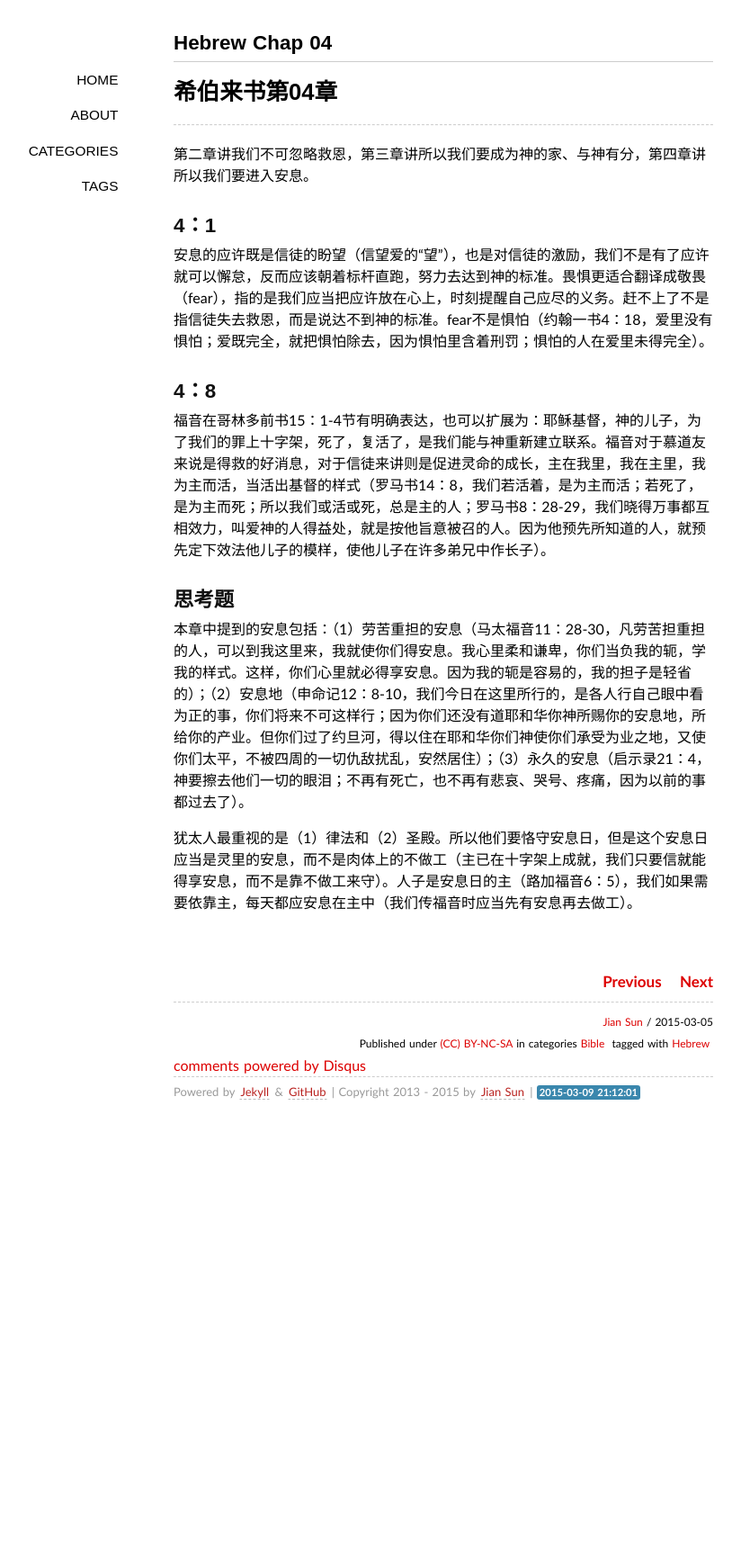
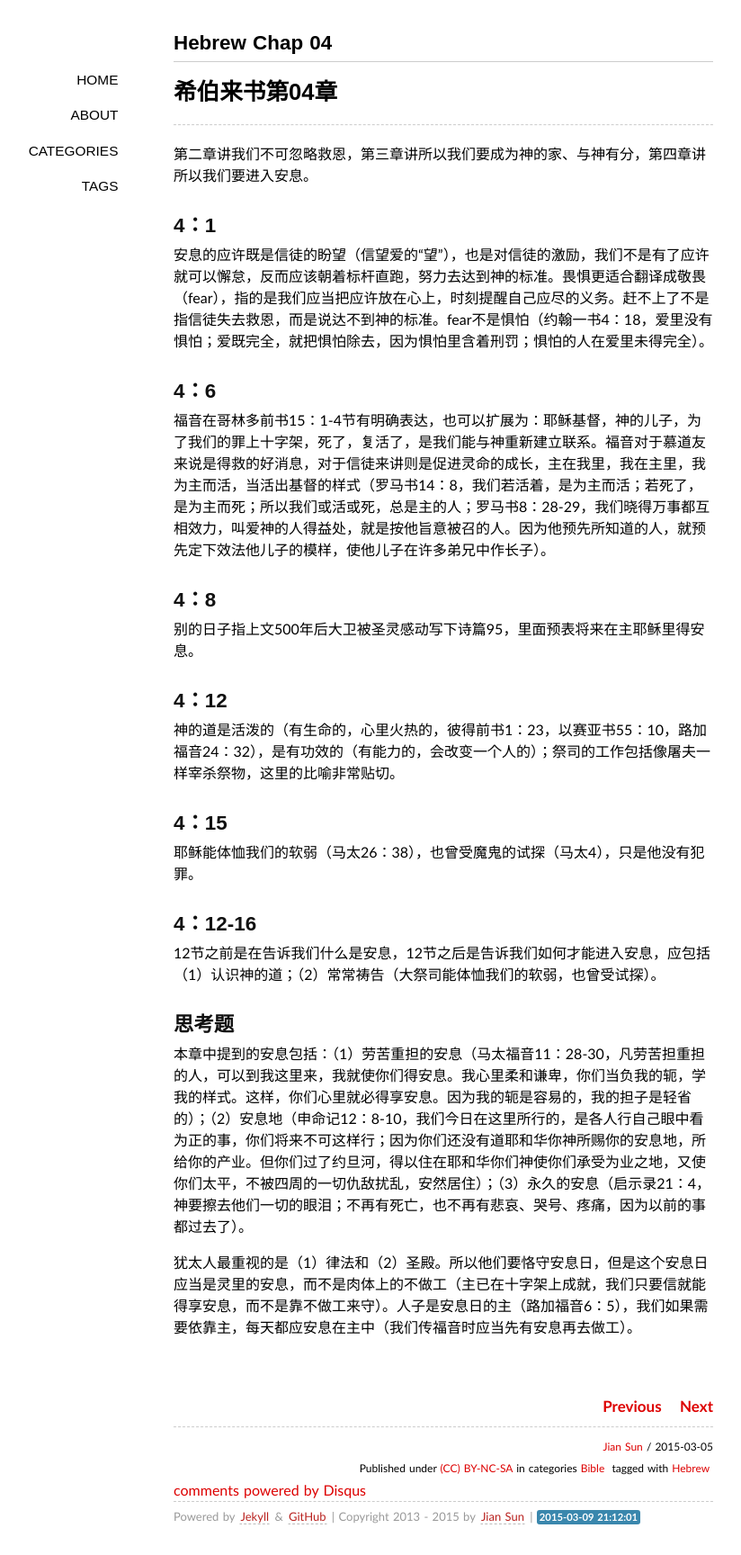
Before and after one commit to sjsprecious/sjsprecious.github.io, a Jekyll site: the page built from _posts/2015-03-05-HEBREW-CHAP-04.md, in a window 1280 px wide. Shown: the whole page at 90% size, without its empty margins (147-971 px from the left). Built offline with Jekyll 4.4.1, drawn with Linux system fonts in a browser that asks for light colours; some web fonts are replaced; comment, search, counter and statistics services are not loaded; before the commit the page ends 1256 px from its top, so only the background shows below that.

Commit message:
chap 04 change

```diff
--- a/_posts/2015-03-05-HEBREW-CHAP-04.md
+++ b/_posts/2015-03-05-HEBREW-CHAP-04.md
@@ -17,9 +17,25 @@ tags:
 
 安息的应许既是信徒的盼望（信望爱的“望”），也是对信徒的激励，我们不是有了应许就可以懈怠，反而应该朝着标杆直跑，努力去达到神的标准。畏惧更适合翻译成敬畏（fear），指的是我们应当把应许放在心上，时刻提醒自己应尽的义务。赶不上了不是指信徒失去救恩，而是说达不到神的标准。fear不是惧怕（约翰一书4：18，爱里没有惧怕；爱既完全，就把惧怕除去，因为惧怕里含着刑罚；惧怕的人在爱里未得完全）。<br><br>
 
+## 4：6<br>
+
+福音在哥林多前书15：1-4节有明确表达，也可以扩展为：耶稣基督，神的儿子，为了我们的罪上十字架，死了，复活了，是我们能与神重新建立联系。福音对于慕道友来说是得救的好消息，对于信徒来讲则是促进灵命的成长，主在我里，我在主里，我为主而活，当活出基督的样式（罗马书14：8，我们若活着，是为主而活；若死了，是为主而死；所以我们或活或死，总是主的人；罗马书8：28-29，我们晓得万事都互相效力，叫爱神的人得益处，就是按他旨意被召的人。因为他预先所知道的人，就预先定下效法他儿子的模样，使他儿子在许多弟兄中作长子）。<br><br>
+
 ## 4：8<br>
 
-福音在哥林多前书15：1-4节有明确表达，也可以扩展为：耶稣基督，神的儿子，为了我们的罪上十字架，死了，复活了，是我们能与神重新建立联系。福音对于慕道友来说是得救的好消息，对于信徒来讲则是促进灵命的成长，主在我里，我在主里，我为主而活，当活出基督的样式（罗马书14：8，我们若活着，是为主而活；若死了，是为主而死；所以我们或活或死，总是主的人；罗马书8：28-29，我们晓得万事都互相效力，叫爱神的人得益处，就是按他旨意被召的人。因为他预先所知道的人，就预先定下效法他儿子的模样，使他儿子在许多弟兄中作长子）。<br><br>
+别的日子指上文500年后大卫被圣灵感动写下诗篇95，里面预表将来在主耶稣里得安息。<br><br>
+
+## 4：12<br>
+
+神的道是活泼的（有生命的，心里火热的，彼得前书1：23，以赛亚书55：10，路加福音24：32），是有功效的（有能力的，会改变一个人的）；祭司的工作包括像屠夫一样宰杀祭物，这里的比喻非常贴切。<br><br>
+
+## 4：15<br>
+
+耶稣能体恤我们的软弱（马太26：38），也曾受魔鬼的试探（马太4），只是他没有犯罪。<br><br>
+
+## 4：12-16<br>
+
+12节之前是在告诉我们什么是安息，12节之后是告诉我们如何才能进入安息，应包括（1）认识神的道；（2）常常祷告（大祭司能体恤我们的软弱，也曾受试探）。<br><br>
 
 ## 思考题<br>
 
```
